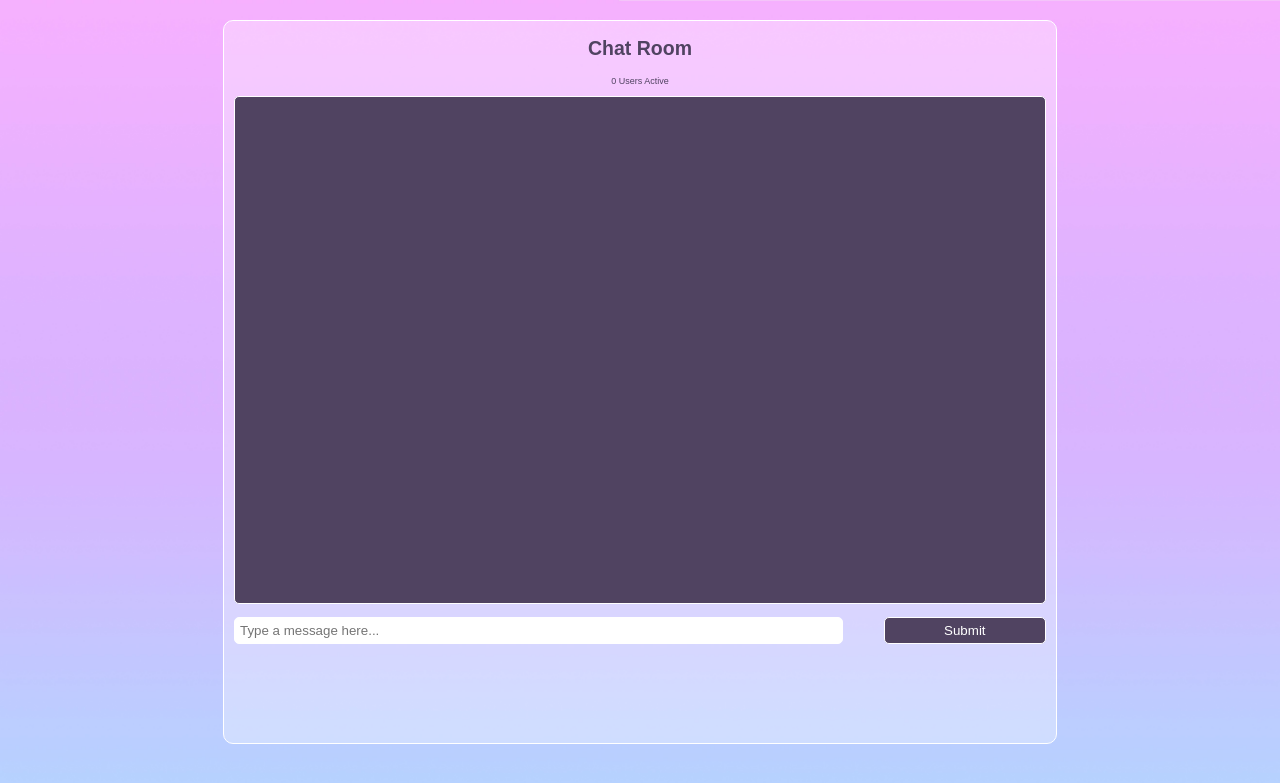
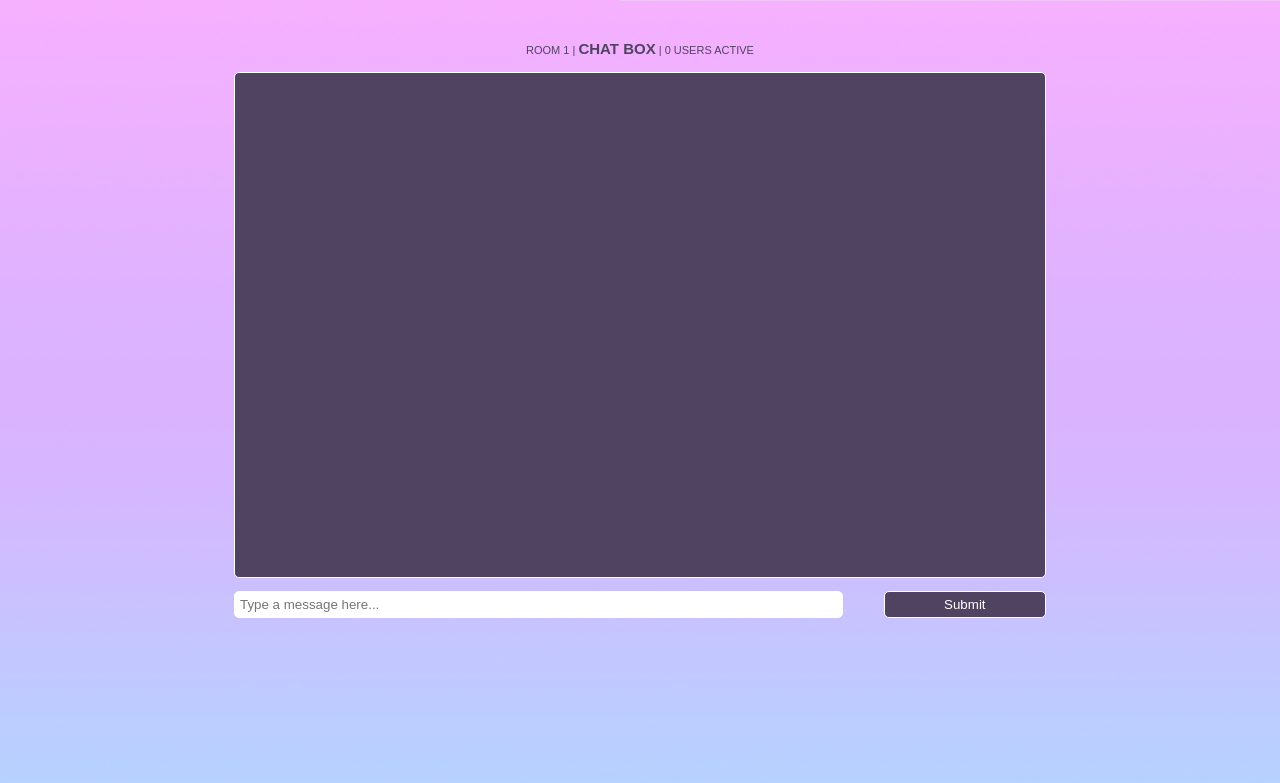
Before and after one commit to dhvanim/Chit-Chat, a Flask app: page / in a window 1280 px wide. Shown: the top 783 px of the page. Run offline with Flask 2, Linux system fonts and the light colour scheme; style sheets or scripts are compiled from the project's sources.

Commit message:
css styling to header

```diff
--- a/scripts/Content.jsx
+++ b/scripts/Content.jsx
@@ -22,11 +22,10 @@ export function Content() {
         <div>
 
             <div class="header">
-                <h2> Chat Room </h2>
                 <Users />
             </div>
 
-            <div id="chatbox">
+            <div class="chatbox">
 
                 <ChatBox />
 
--- a/scripts/Users.jsx
+++ b/scripts/Users.jsx
@@ -24,7 +24,7 @@ export function Users() {
 
     return (
 
-        <p> { users } Users Active </p>
+        <p> Room 1 | <span class="title">CHAT BOX</span> | { users } Users Active </p>
 
     );
 
--- a/static/style.css
+++ b/static/style.css
@@ -1,7 +1,7 @@
 body {
     font-family: Arial;
     font-size: 13px;
-    margin:20px auto;
+    margin:40px auto;
     background-image: url('pinkpurpleblue.jpg');
     background-size: cover;
     background-repeat: no-repeat;
@@ -12,10 +12,7 @@ body {
 #content {
     margin:auto;
     width:65%;
-    height: 95%;
     border-radius:10px;
-    border:1px solid #fff;
-    background-color:rgba(255,255,255,.3);
 }
 
 /* header */
@@ -23,19 +20,23 @@ body {
 .header {
     text-align:center;
     color:#504361;
-    margin: 10px 10px;
+    margin: 15px 10px;
     border-radius:5px;
-/*    background-color:#504361;
-    border:1.5px solid #fff; */
+    text-transform:uppercase;
+}
+
+.title {
+    font-size:15px;
+    font-weight:bold;
 }
 
 .header p {
-    font-size:9px;
+    font-size:11px;
 }
 
-/* chat box 352a3d */
+/* chat box  */
 
-#chatbox {
+.chatbox {
     height:70%;
     background-color:#504361;
     border:1.5px solid #fff;
```
